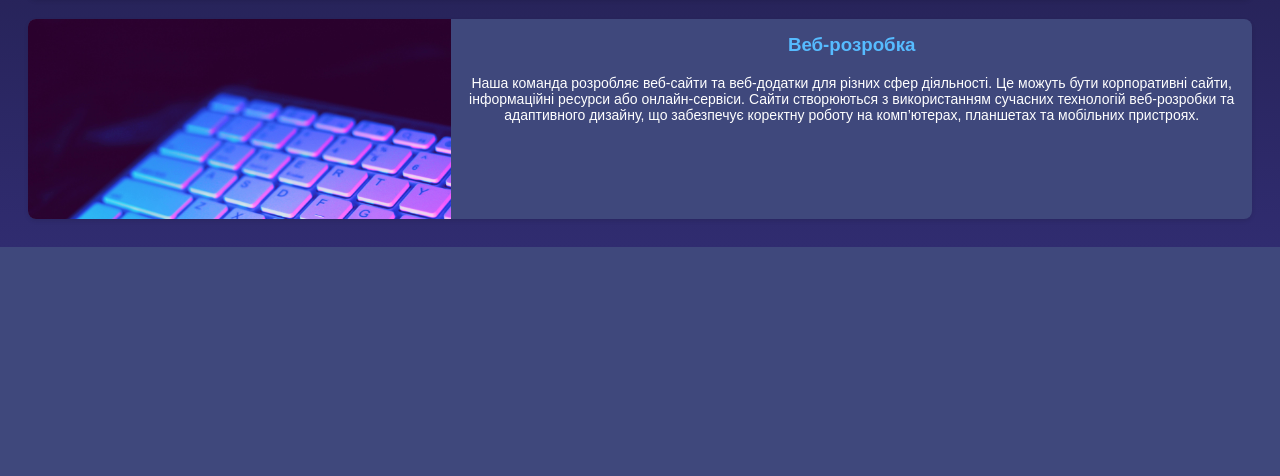
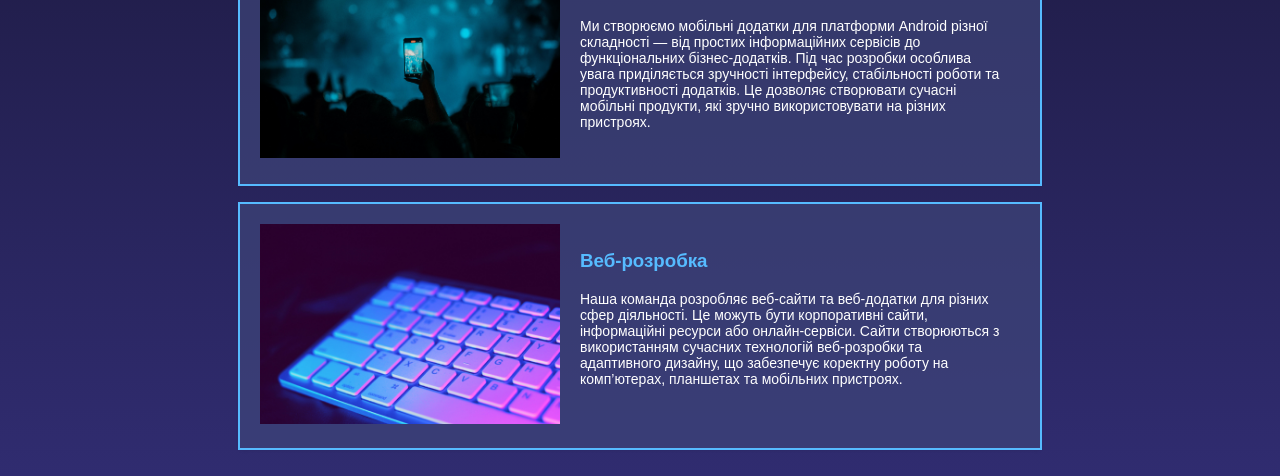
Before and after one commit to TimeBeCreative/TimeBeCreativeSoftwareCompany, a Django app: page /services in a window 1280 px wide. Shown: the part 927-1403 px from the top of the page. Before the commit the page ends 1174 px from the top, so only its background shows below. Run offline with Django 5.2, Linux system fonts and the light colour scheme.

Commit message:
Services

```diff
--- a/TimeBeCreativeSoftwareCompany/app/static/app/styles.css
+++ b/TimeBeCreativeSoftwareCompany/app/static/app/styles.css
@@ -297,38 +297,67 @@ button:hover{
 .services {
             display: flex;
             flex-direction:column;
-            flex-wrap: wrap;
             gap: 20px;
+    align-items:center;
+
         }
 
         .serviceCard {
-            background-color: #3f487c;
-            border-radius: 8px;
+
+    outline:#56bbff solid 2px;
+            background-color: #3f487ca6;
             box-shadow: 0 2px 4px rgba(0, 0, 0, 0.1);
             overflow: hidden;
             width: 100%;
-            height: 200px;
+            max-width:800px;
+            min-height: 200px;
 
             display: flex;
             flex-direction: row;
-            align-items:stretch;
+            padding:20px;
+
+            align-items:center;
         }
 
         .serviceCard .imageContainer {
-            width: 100%;
-            height: 100%;
-            overflow: hidden;
+
+ width:300px;
+            flex-shrink:0;
+    height:auto;
+    justify-items:center;
+    align-items:center;
+    overflow:hidden;
+
+
         }
 
         .serviceCard img {
-            width: 100%;
-            height: auto;
+              width: 100%;
+    height: 100%;
+
+    object-fit: cover;
         }
 
         .serviceContent {
-            padding: 15px;
+            padding: 20px;
+            text-align:left;
         }
 
         .serviceContent h3 {
             margin-top: 0;
         }
+
+@media (max-width:700px) {
+    .serviceCard{
+        flex-direction:column;
+    }
+
+    .serviceCard .imageContainer {
+        width: 100%;
+    }
+
+     .serviceContent {
+            text-align:center;
+        }
+
+}
--- a/TimeBeCreativeSoftwareCompany/app/templates/app/services.html
+++ b/TimeBeCreativeSoftwareCompany/app/templates/app/services.html
@@ -9,7 +9,7 @@
     <div class="services">
         <div class="serviceCard">
             <div class = "imageContainer">
-            <img src="{% static 'app/services/service4.jpg' %}" alt="Service 4">
+            <img src="{% static 'app/services/service4.png' %}" alt="Service 4">
             </div>
             <div class="serviceContent">
                 <h3>Персоналізоване програмне забезпечення</h3>
@@ -18,7 +18,7 @@
         </div>
         <div class="serviceCard">
             <div class = "imageContainer">
-            <img src="{% static 'app/services/service1.png' %}" alt="Service 1">
+            <img src="{% static 'app/services/service1.jpg' %}" alt="Service 1">
             </div>
             <div class="serviceContent">
                 <h3>Розробка бренд-ігор</h3>
```
Also changed, not shown: 1 other file.
